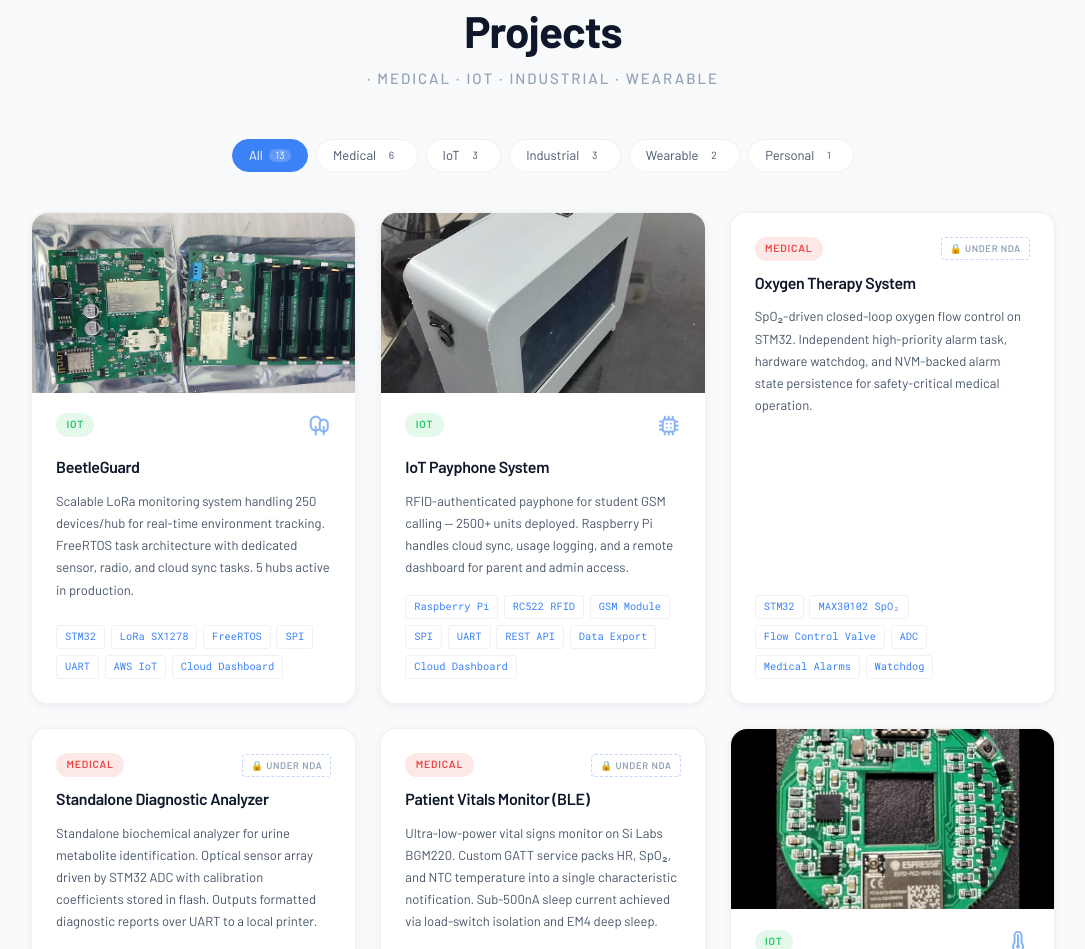
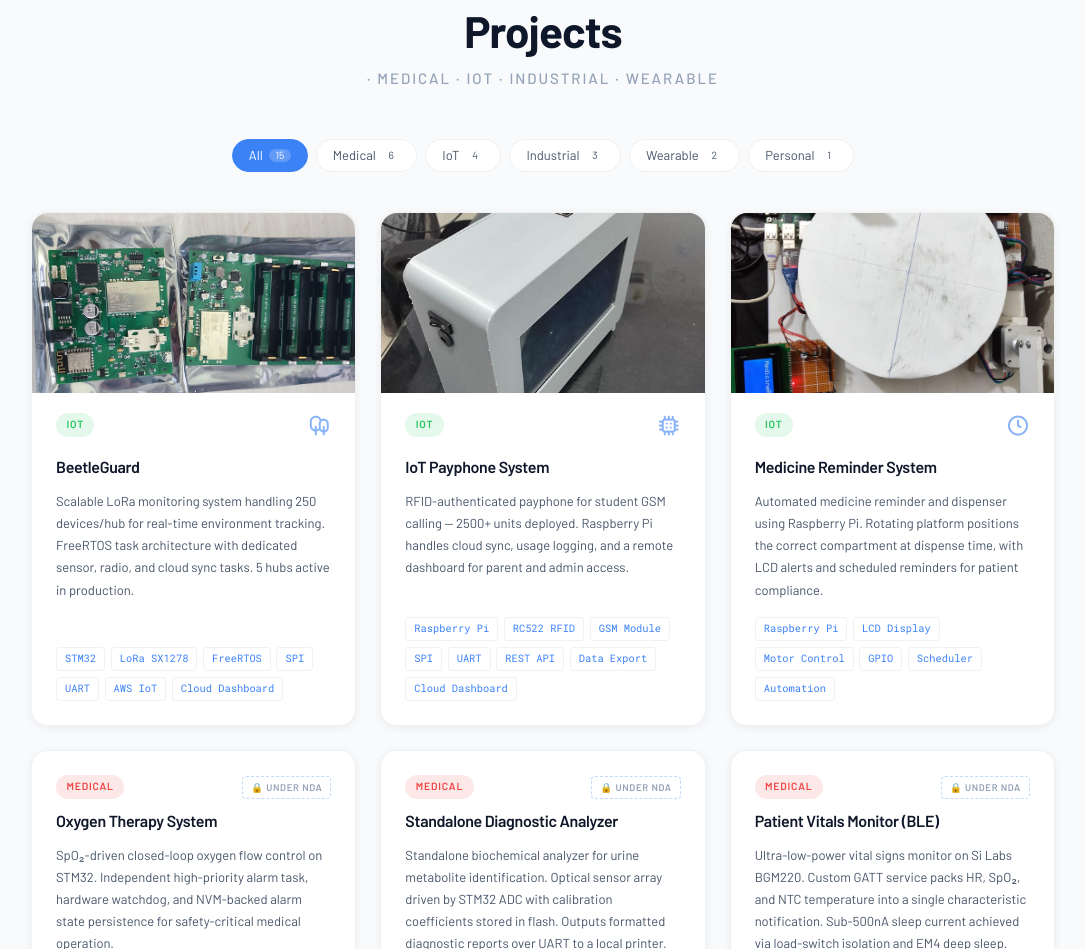
Before and after one commit to saikumar-mandaji/Portfolio_Saikumar, a plain HTML site: page index.html in a window 1280 px wide. Shown: the part 4621-5570 px from the top of the page, without its empty margins (97-1182 px from the left). Drawn offline with nearby package versions, Linux system fonts and the light colour scheme.

Commit message:
Add Medicine Reminder project card with real hardware photo
Co-Authored-By: Claude Sonnet 4.6 <noreply@anthropic.com>

```diff
--- a/index.html
+++ b/index.html
@@ -486,9 +486,9 @@
       <span class="section__subtitle">· Medical · IoT · Industrial · Wearable</span>
 
       <div class="projects__filter container">
-        <button class="filter__btn active-filter" data-filter="all">All <span class="filter__count">13</span></button>
+        <button class="filter__btn active-filter" data-filter="all">All <span class="filter__count">15</span></button>
         <button class="filter__btn" data-filter="medical">Medical <span class="filter__count">6</span></button>
-        <button class="filter__btn" data-filter="iot">IoT <span class="filter__count">3</span></button>
+        <button class="filter__btn" data-filter="iot">IoT <span class="filter__count">4</span></button>
         <button class="filter__btn" data-filter="industrial">Industrial <span class="filter__count">3</span></button>
         <button class="filter__btn" data-filter="wearable">Wearable <span class="filter__count">2</span></button>
         <button class="filter__btn" data-filter="personal">Personal <span class="filter__count">1</span></button>
@@ -530,7 +530,24 @@
           </div>
         </div>
 
-        <!-- 3. Oxygen Therapy -->
+        <!-- 3. Medicine Reminder -->
+        <div class="project__card card-item" data-category="iot">
+          <div class="project__img">
+            <img src="assets/img/gallery/1.png" alt="Medicine Reminder System — Raspberry Pi with rotating dispenser platform">
+          </div>
+          <div class="project__header">
+            <span class="project__badge badge--iot">IoT</span>
+            <i class="uil uil-clock project__icon"></i>
+          </div>
+          <h3 class="project__title">Medicine Reminder System</h3>
+          <p class="project__desc">Automated medicine reminder and dispenser using Raspberry Pi. Rotating platform positions the correct compartment at dispense time, with LCD alerts and scheduled reminders for patient compliance.</p>
+          <div class="project__tags">
+            <span>Raspberry Pi</span><span>LCD Display</span><span>Motor Control</span>
+            <span>GPIO</span><span>Scheduler</span><span>Automation</span>
+          </div>
+        </div>
+
+        <!-- 4. Oxygen Therapy -->
         <div class="project__card card-item" data-category="medical">
           <div class="project__header">
             <span class="project__badge badge--medical">Medical</span>
```
